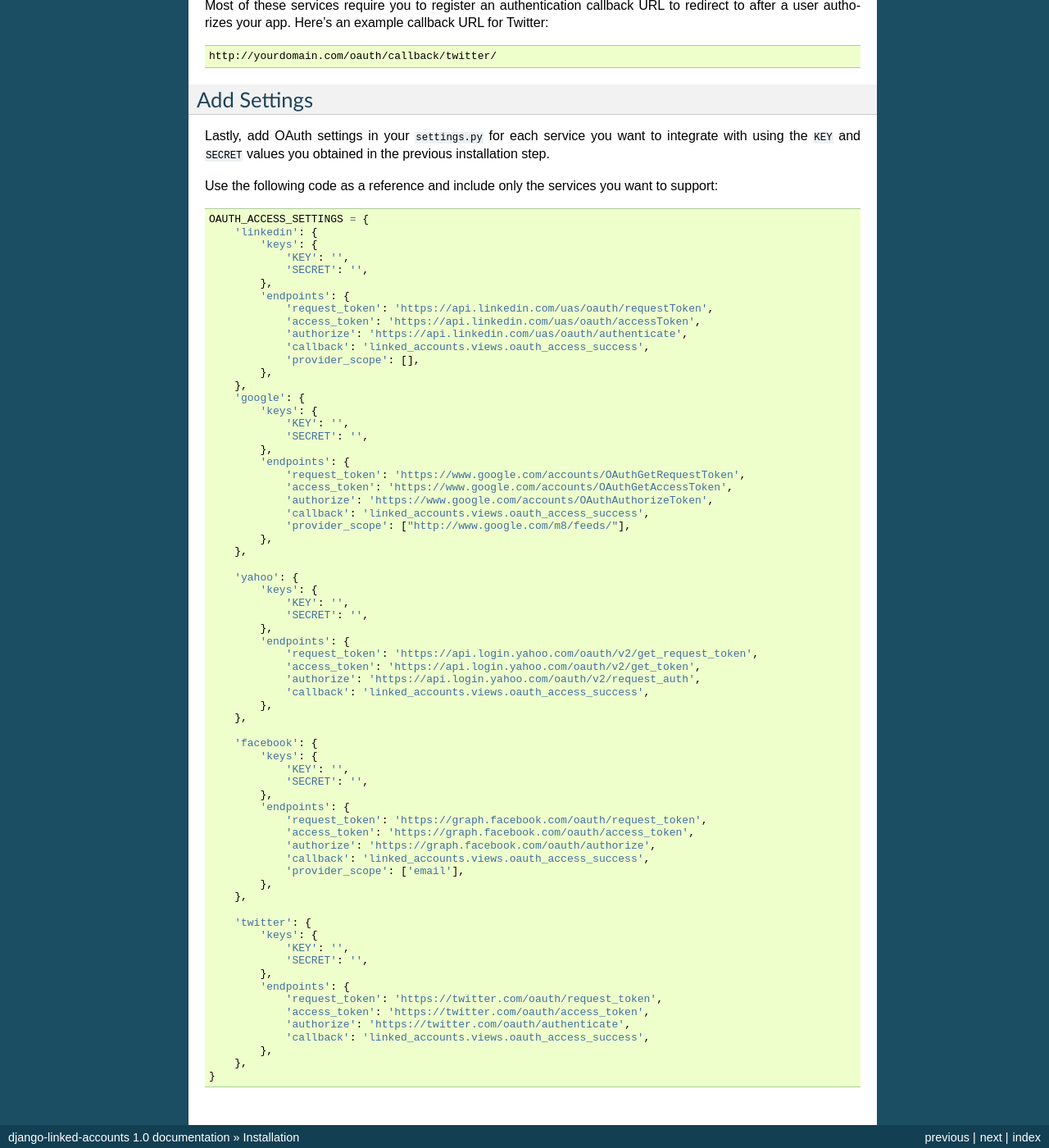
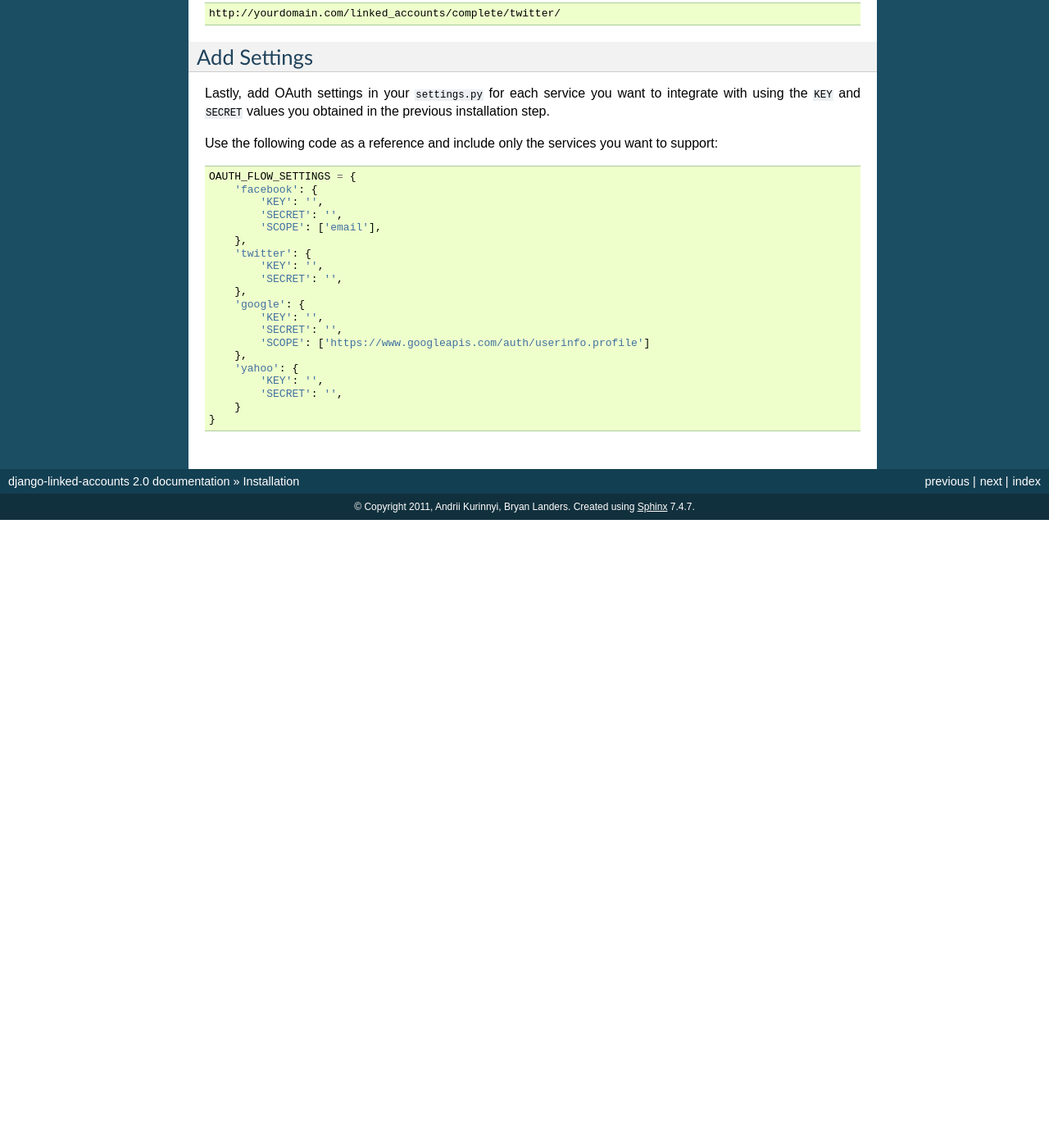
Before and after one commit to zen4ever/django-linked-accounts, a Sphinx documentation site: the page built from docs/installation.rst, in a window 1280 px wide and 1400 px high, scrolled down 1599 px. Shown: the whole window at 82% size. Built offline with Sphinx 7.4.7, drawn with Linux system fonts in a browser that asks for light colours; after the commit the page ends 2233 px from its top, so only the background shows below that; some of the changed text lies outside the part shown.

Commit message:
Updated docs, bumped up package version

```diff
--- a/docs/conf.py
+++ b/docs/conf.py
@@ -48,9 +48,9 @@ copyright = u'2011, Andrii Kurinnyi, Bryan Landers'
 # built documents.
 #
 # The short X.Y version.
-version = '1.0'
+version = '2.0'
 # The full version, including alpha/beta/rc tags.
-release = '1.0'
+release = '2.0'
 
 # The language for content autogenerated by Sphinx. Refer to documentation
 # for a list of supported languages.
--- a/docs/installation.rst
+++ b/docs/installation.rst
@@ -17,18 +17,15 @@ following steps:
 Install Dependencies
 --------------------
 
-Django Linked Accounts depends on Eldarion's `django-oauth-access
-<https://github.com/eldarion/django-oauth-access>`_.
-If you need support for Google Accounts, you will need to install
-`Zen4Ever's fork of django-oauth-access
-<https://github.com/zen4ever/django-oauth-access>`_.
+Django Linked Accounts depends on `django-oauth-flow
+<https://github.com/zen4ever/django-oauth-flow>`_.
 
 You can run the following commands through ``pip install`` to install
 the necessary dependencies:
 
 ::
 
-    -e git://github.com/zen4ever/django-oauth-access.git@google#egg=django-oauth-access
+    -e git://github.com/zen4ever/django-oauth-flow.git#egg=django-oauth-flow
     httplib2>=0.6.0
     oauth2>=1.5.167
 
@@ -51,14 +48,13 @@ You can install the python package with the following:
 Install Django App
 ------------------
 
-Add ``oauth_access`` and ``linked_accounts`` to your ``INSTALLED_APPS``
+Add ``linked_accounts`` to your ``INSTALLED_APPS``
 (``settings.py``):
 
 .. code-block:: python
 
     INSTALLED_APPS = (
         # ...
-        "oauth_access",
         "linked_accounts",
     )
 
@@ -67,14 +63,12 @@ Add ``oauth_access`` and ``linked_accounts`` to your ``INSTALLED_APPS``
 Include URLs
 ------------
 
-Include the URLs for ``oauth_access`` and ``linked_accounts``
-following in your URLconf (``urls.py``):
+Include URLs for ``linked_accounts`` in your URLconf (``urls.py``):
 
 .. code-block:: python
 
     urlpatterns = patterns("",
         # ...
-        url(r"^oauth/", include("oauth_access.urls"))
         url(r"^linked_accounts/", include("linked_accounts.urls"))
     )
 
@@ -109,7 +103,7 @@ Here are some handy reference links to get you started:
 
 - Facebook: `https://developers.facebook.com/apps <hhttps://developers.facebook.com/apps>`_ (click the "Create New App" button...)
 - Twitter: `https://dev.twitter.com/apps/new <https://dev.twitter.com/apps/new>`_
-- Google: `http://code.google.com/apis/base/signup.html <http://code.google.com/apis/base/signup.html>`_
+- Google: `https://code.google.com/apis/console/ <https://code.google.com/apis/console/>`_
 - Yahoo: `https://developer.apps.yahoo.com/wsregapp <https://developer.apps.yahoo.com/wsregapp/>`_
 - LinkedIn: `https://www.linkedin.com/secure/developer <https://www.linkedin.com/secure/developer>`_
 
@@ -119,7 +113,7 @@ Here's an example callback URL for Twitter:
 
 .. code-block:: html
 
-  http://yourdomain.com/oauth/callback/twitter/
+  http://yourdomain.com/linked_accounts/complete/twitter/
 
 .. _add-settings:
 
@@ -135,71 +129,23 @@ you want to support:
 
 .. code-block:: python
 
-    OAUTH_ACCESS_SETTINGS = {
-        'linkedin': {
-            'keys': {
-                'KEY': '',
-                'SECRET': '',
-            },
-            'endpoints': {
-                'request_token': 'https://api.linkedin.com/uas/oauth/requestToken',
-                'access_token': 'https://api.linkedin.com/uas/oauth/accessToken',
-                'authorize': 'https://api.linkedin.com/uas/oauth/authenticate',
-                'callback': 'linked_accounts.views.oauth_access_success',
-                'provider_scope': [],
-            },
+    OAUTH_FLOW_SETTINGS = {
+        'facebook': {
+            'KEY': '',
+            'SECRET': '',
+            'SCOPE': ['email'],
+        },
+        'twitter': {
+            'KEY': '',
+            'SECRET': '',
         },
         'google': {
-            'keys': {
-                'KEY': '',
-                'SECRET': '',
-            },
-            'endpoints': {
-                'request_token': 'https://www.google.com/accounts/OAuthGetRequestToken',
-                'access_token': 'https://www.google.com/accounts/OAuthGetAccessToken',
-                'authorize': 'https://www.google.com/accounts/OAuthAuthorizeToken',
-                'callback': 'linked_accounts.views.oauth_access_success',
-                'provider_scope': ["http://www.google.com/m8/feeds/"],
-            },
+            'KEY': '',
+            'SECRET': '',
+            'SCOPE': ['https://www.googleapis.com/auth/userinfo.profile']
         },
-
         'yahoo': {
-            'keys': {
-                'KEY': '',
-                'SECRET': '',
-            },
-            'endpoints': {
-                'request_token': 'https://api.login.yahoo.com/oauth/v2/get_request_token',
-                'access_token': 'https://api.login.yahoo.com/oauth/v2/get_token',
-                'authorize': 'https://api.login.yahoo.com/oauth/v2/request_auth',
-                'callback': 'linked_accounts.views.oauth_access_success',
-            },
-        },
-
-        'facebook': {
-            'keys': {
-                'KEY': '',
-                'SECRET': '',
-            },
-            'endpoints': {
-                'request_token': 'https://graph.facebook.com/oauth/request_token',
-                'access_token': 'https://graph.facebook.com/oauth/access_token',
-                'authorize': 'https://graph.facebook.com/oauth/authorize',
-                'callback': 'linked_accounts.views.oauth_access_success',
-                'provider_scope': ['email'],
-            },
-        },
-
-        'twitter': {
-            'keys': {
-                'KEY': '',
-                'SECRET': '',
-            },
-            'endpoints': {
-                'request_token': 'https://twitter.com/oauth/request_token',
-                'access_token': 'https://twitter.com/oauth/access_token',
-                'authorize': 'https://twitter.com/oauth/authenticate',
-                'callback': 'linked_accounts.views.oauth_access_success',
-            },
-        },
+            'KEY': '',
+            'SECRET': '',
+        }
     }
--- a/docs/overview.rst
+++ b/docs/overview.rst
@@ -14,7 +14,6 @@ Supported Services
  * Twitter
  * Google
  * Yahoo
- * LinkedIn
 
 Flow
 ====
--- a/setup.py
+++ b/setup.py
@@ -4,7 +4,7 @@ from distutils.core import setup
 import os
 
 setup(name='django-linked-accounts',
-      version='1.0',
+      version='2.0',
       description='Link third-party service accounts to Django accounts.',
       author='Andrii Kurinnyi',
       author_email='andrew@zen4ever.com',
```
Also changed, not shown: docs/gettingstarted.rst (+20 -3 lines).
